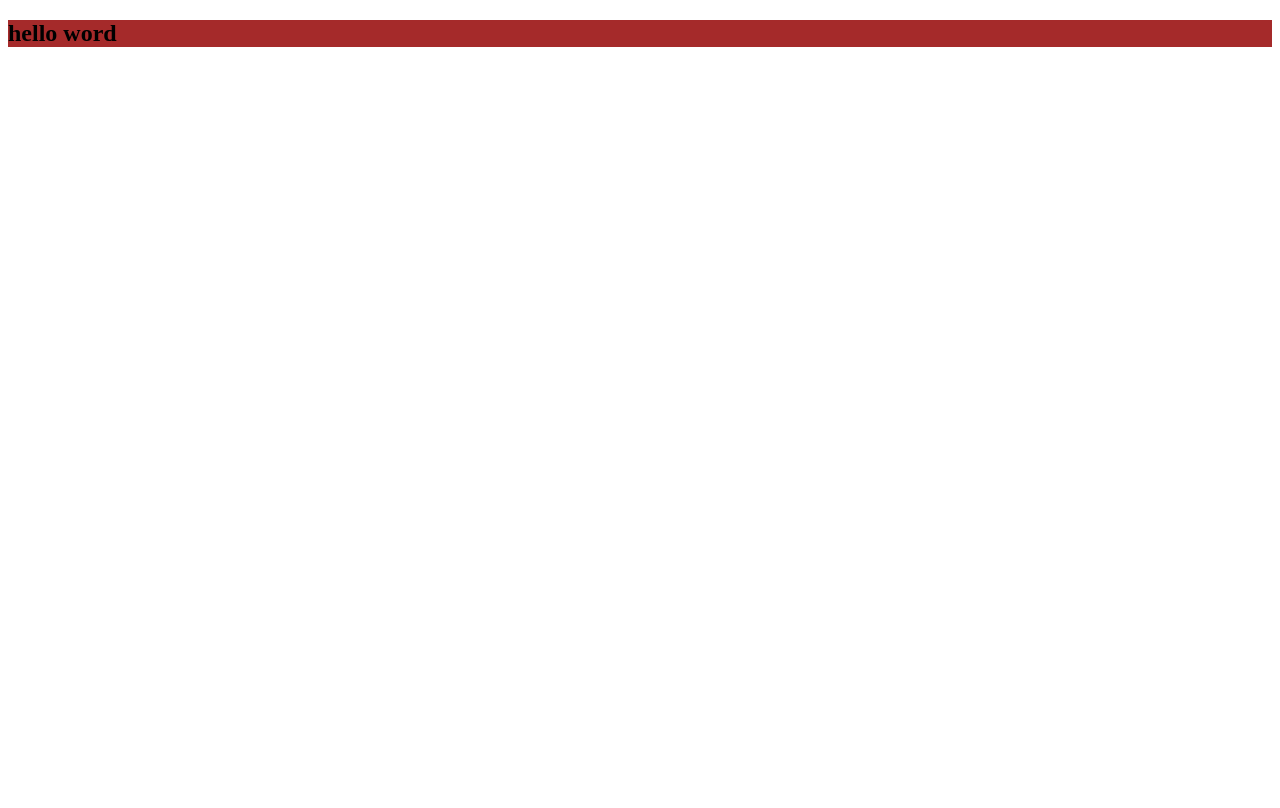
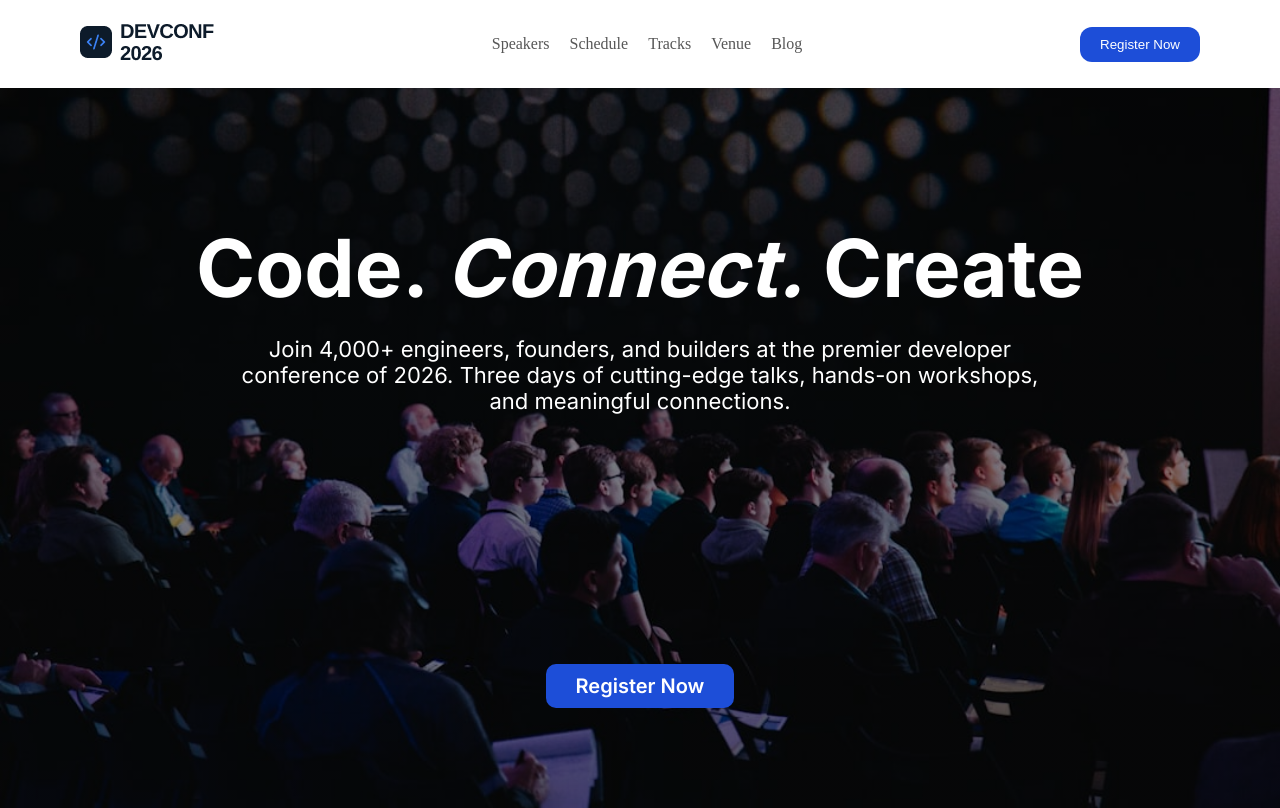
Before and after one commit to akash1234-sudu/b-14-Assingment-1, a plain HTML site: page index.html in a window 1280 px wide. Drawn offline with Linux system fonts and the light colour scheme.

Commit message:
add heading

```diff
--- a/index.html
+++ b/index.html
@@ -1,14 +1,52 @@
 <!DOCTYPE html>
 <html lang="en">
+
 <head>
     <meta charset="UTF-8">
     <meta name="viewport" content="width=device-width, initial-scale=1.0">
     <title>DevConf</title>
     <link rel="stylesheet" href="./style.css">
+    <link rel="preconnect" href="https://fonts.googleapis.com">
+<link rel="preconnect" href="https://fonts.gstatic.com" crossorigin>
+
+<link href="https://fonts.googleapis.com/css2?family=Inter:opsz,wght@14..32,100..900&display=swap" rel="stylesheet">
 </head>
+
 <body>
-    <h2>
-        hello word
-    </h2>
+    <!-------nav bar--------------------------->
+    <nav>
+        <div>
+            <img src="./assets/Container.png">
+        </div>
+        <div>
+            <ul>
+                <li><a href="Speakers">Speakers</a></li>
+                <li><a href="Schedule">Schedule</a></li>
+                <li><a href="Tracks">Tracks</a></li>
+                <li><a href="Venue">Venue</a></li>
+                <li><a href="Blog">Blog</a></li>
+            </ul>
+        </div>
+        <div>
+            <button class="common-btn">Register Now</button>
+        </div>
+    </nav>
+    <!-----------------heading bar--------------------------->
+    <header class="hero-banner">
+        <div class="hero-contant">
+            <h1 class="heading-1">Code. <em>Connect.</em> Create</h1>
+
+            <p class="paragraph-1">Join 4,000+ engineers, founders, and builders at the premier developer <br>conference
+            of 2026. Three days of cutting-edge talks, hands-on workshops, <br>and meaningful connections.</p>
+
+            <button class="register-btn">
+                Register Now
+            </button>
+
+        </div>
+    </header>
+
+
 </body>
+
 </html>
--- a/style.css
+++ b/style.css
@@ -1,3 +1,82 @@
-h2{
-    background-color: brown;
+*{
+    padding: 0;
+    margin: 0;
 }
+.container{
+}
+.common-btn{
+    background-color: #1D4ED8;
+    color: #FFFFFF;
+    padding: 10px 20px;
+    border-radius: 12px;
+    border: none;
+}
+/* Navigation Bar */
+nav{
+    display: flex;
+    justify-content: space-between;
+    background-color: #FFFFFF;
+    padding: 20px 80px;
+    align-items: center;
+}
+ul{
+    display: flex;
+    justify-content:center;
+    gap:20px;
+}
+li{
+    list-style: none;
+}
+a{
+    text-decoration: none;
+    color: #575757;
+}
+/* Navigation Bar */
+
+/*  heading Bar  */
+
+.hero-banner{
+ background-image: linear-gradient(
+        rgba(0, 0, 0, 0.5),
+        rgba(0, 0, 0, 0.5)
+    ), url("./assets/banner.jpg");
+    height: 90vh;
+    background-size: cover;
+    background-position: center;
+    background-repeat: no-repeat;
+    display: flex;
+    justify-content: center;
+    align-items: center;
+}
+.hero-contant{
+    text-align: center;
+    color: white;
+    max-width: 900px;
+    margin-top: 30px;
+
+}
+.heading-1{
+    font-family: "Inter", sans-serif;
+    font-size: 80px;
+    margin-top: ;: 20px;
+    font-weight: 700;
+    margin-bottom: 20px;
+}
+
+.paragraph-1{
+    font-size: 22px;
+    color: #FFFFFF;
+    margin-bottom: 250px;
+    font-weight: 400;
+    font-family: "Inter", sans-serif;
+}
+.register-btn{
+    background-color: #1D4ED8;
+    color: #FFFFFF;
+    padding: 10px 30px;
+    border-radius: 10px;
+    border: none;
+    font-size: 20px;
+    font-family: "Inter", sans-serif;
+    font-weight: 600;
+}
```
Also changed, not shown: assets/Container.png (added), assets/andrej.png (added), assets/banner.jpg (added), assets/demis.png (added), assets/footer-logo.png (added), assets/gary.png (added), assets/logo-mini.png (added), assets/logo.png (added), assets/mustafa.png (added), 1 other file.
